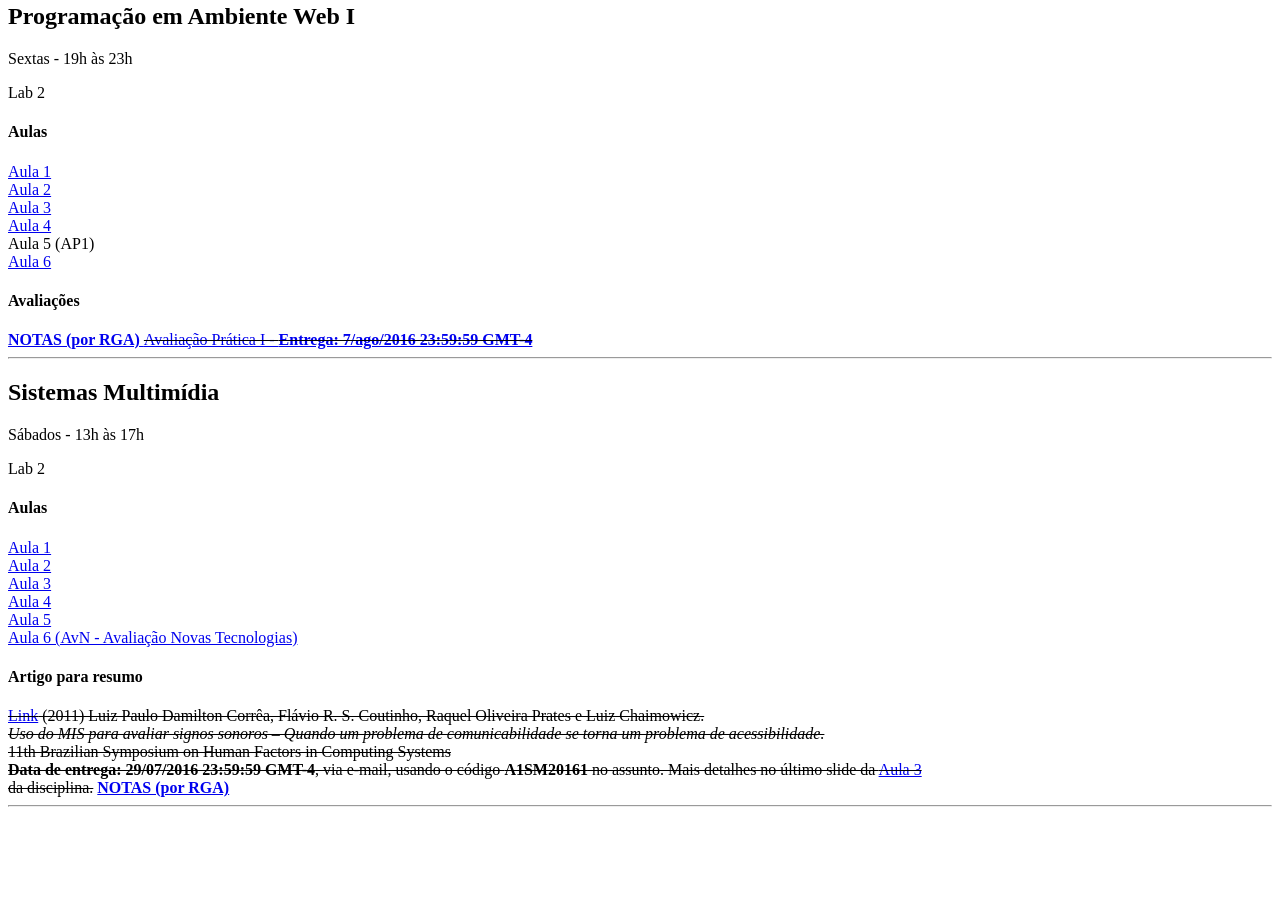
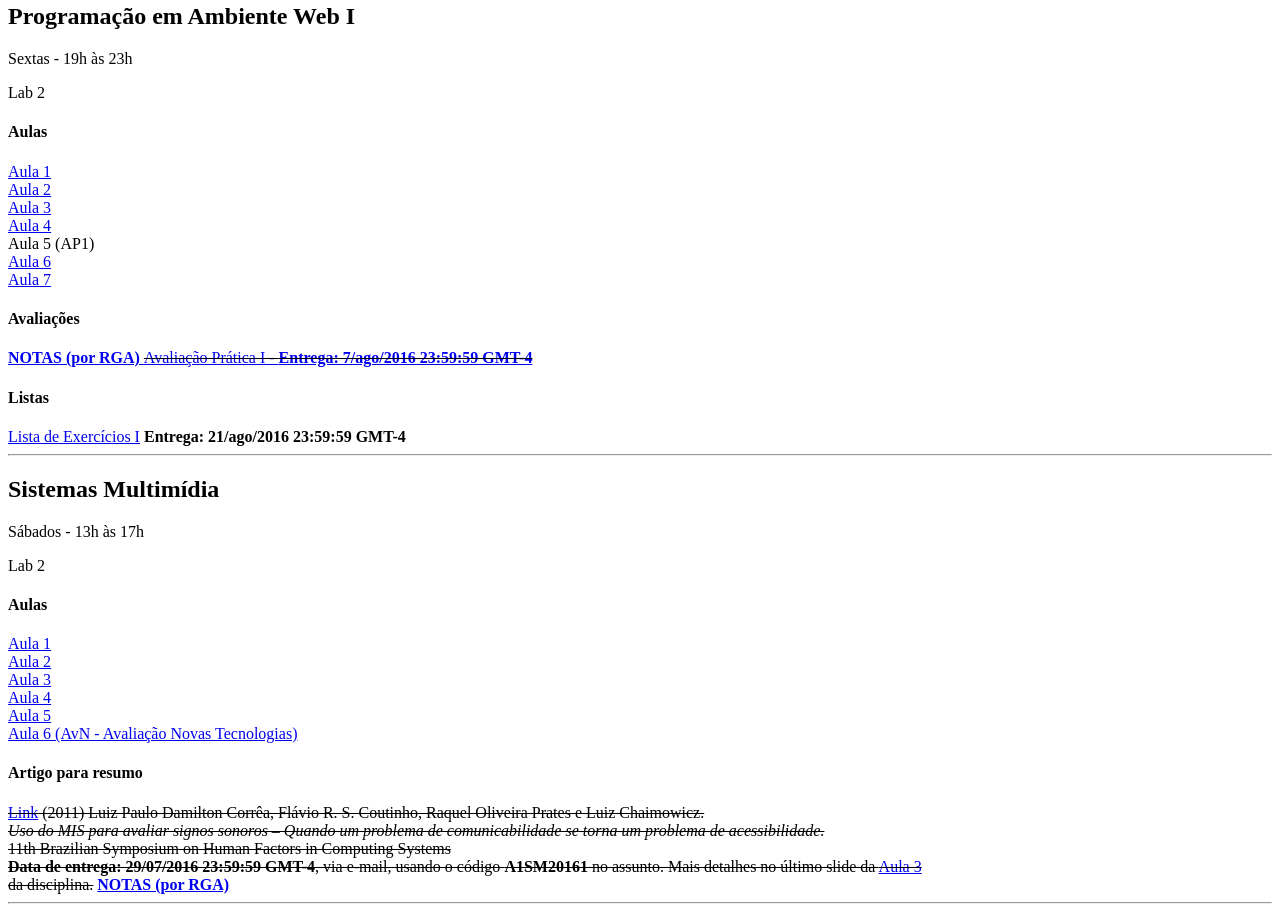
Before and after one commit to cslaviero/cslaviero.github.io, a plain HTML site: page ufmt/index.html in a window 1280 px wide. Shown: the part 633-1545 px from the top of the page. Before the commit the page ends 1448 px from the top, so only its background shows below. Drawn offline with Linux system fonts and the light colour scheme.

Commit message:
progweb1 aula7 + l1pw120161

```diff
--- a/ufmt/index.html
+++ b/ufmt/index.html
@@ -50,9 +50,14 @@
       <a href='progwebI/aulas/aula4.pdf'>Aula 4</a><br>
       Aula 5 (AP1)<br>
       <a href='progwebI/aulas/aula6.pdf'>Aula 6</a><br>
+      <a href='progwebI/aulas/aula7.pdf'>Aula 7</a><br>
        <div class='provas>'>
           <h4>Avaliações</h4>
            <a href='progwebI/avaliacoes/ap1-notas.pdf'><strong>NOTAS (por RGA) </strong> </a><del><a href='progwebI/avaliacoes/ap1.zip'>Avaliação Prática I - <strong>Entrega: 7/ago/2016 23:59:59 GMT-4</strong></a><br></del>
+       </div>
+       <div class='listas>'>
+          <h4>Listas</h4>
+           <a href='progwebI/listas/L1PW120161.pdf'>Lista de Exercícios I</a> <strong>Entrega: 21/ago/2016 23:59:59 GMT-4</strong><br>
        </div>
     </article>
     <hr>
```
Also changed, not shown: 2 other files.
